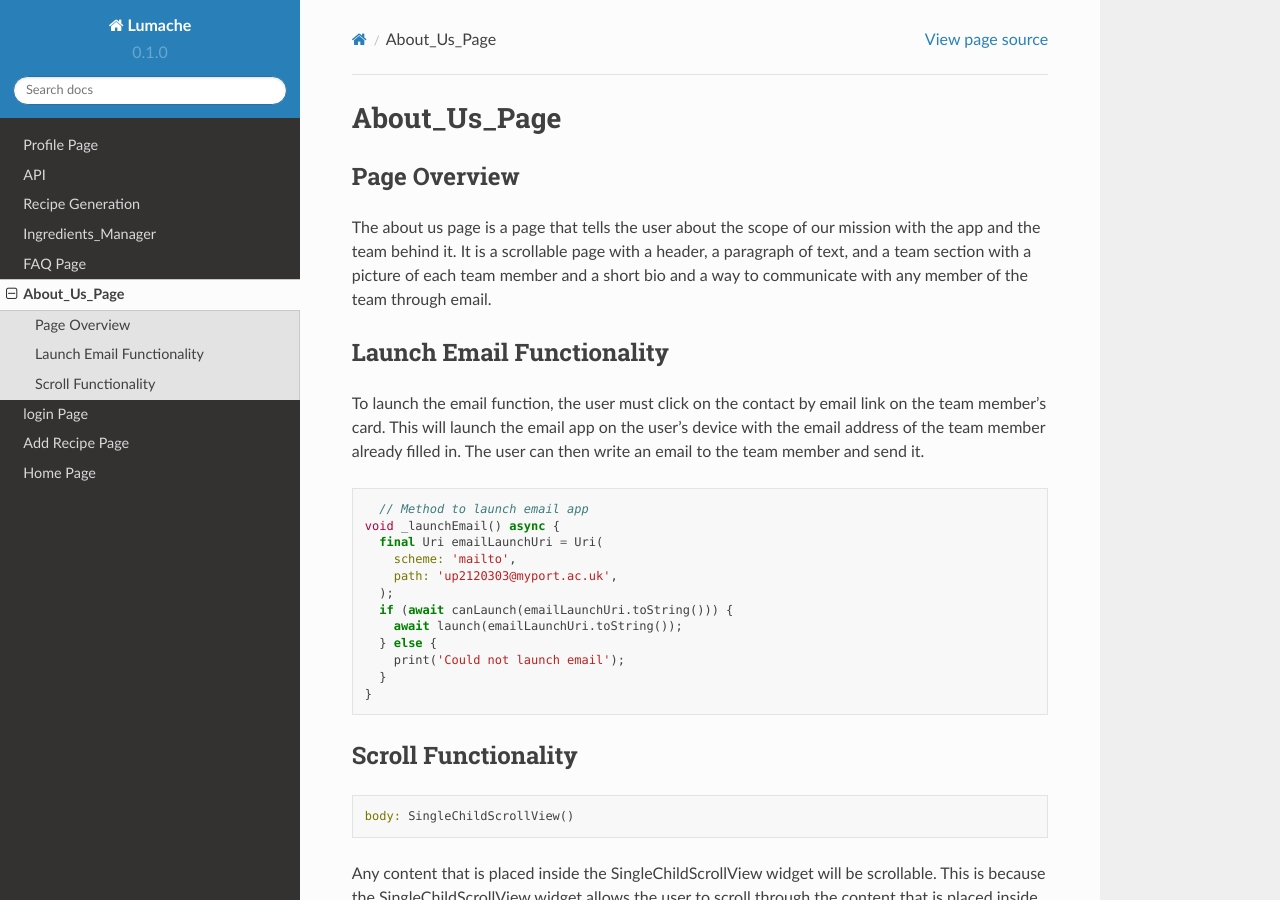
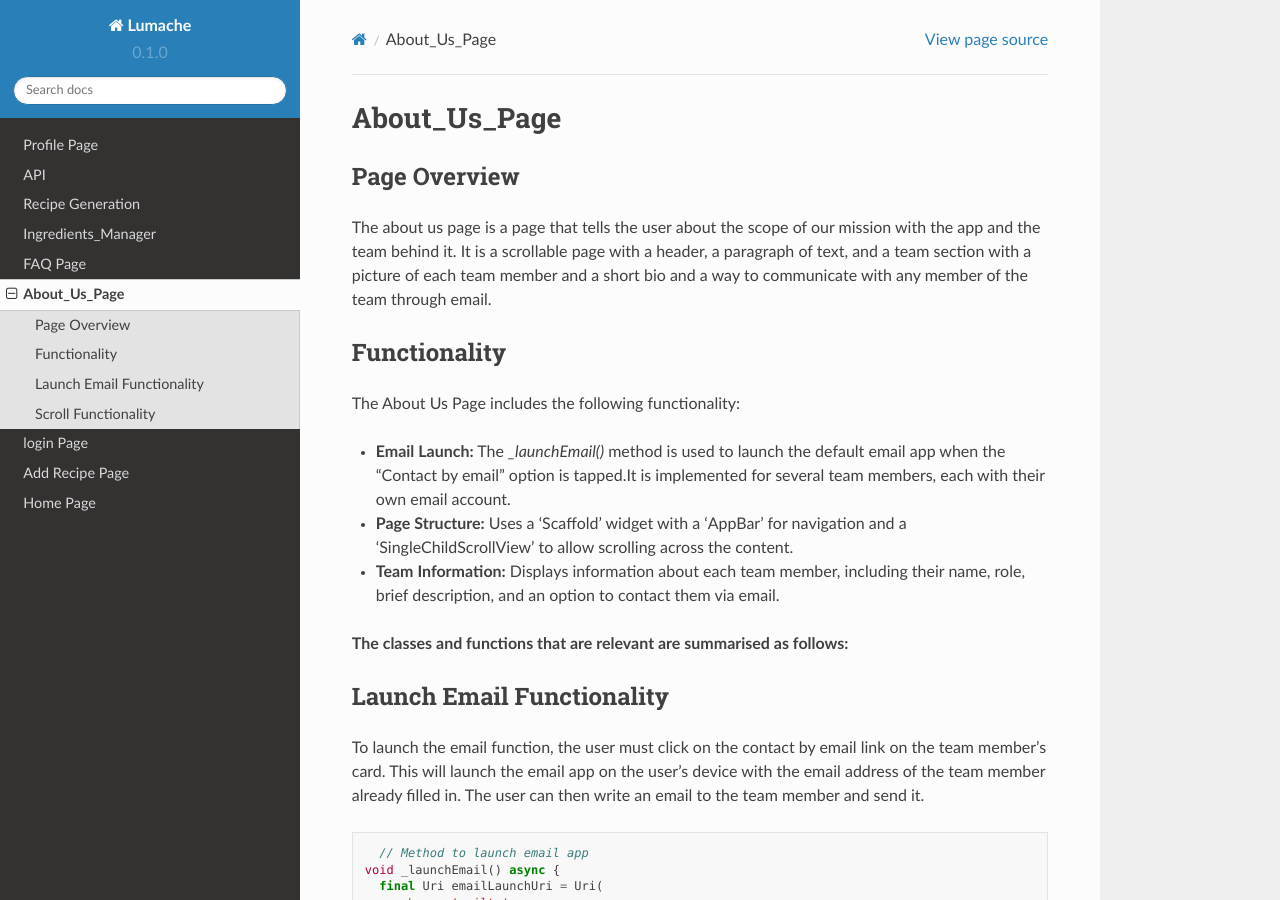
Before and after one commit to RhysRoo/SDRecipie_docs, a Sphinx documentation site: the page built from docs/source/About_Us_Page.rst, in a window 1280 px wide and 900 px high. Built offline with Sphinx 7.4.7 and the Read the Docs theme 2.0.0, drawn with Linux system fonts in a browser that asks for light colours; pages that are not in the unit, such as notebooks, are missing from menus.

Commit message:
Update About_Us_Page.rst

```diff
--- a/docs/source/About_Us_Page.rst
+++ b/docs/source/About_Us_Page.rst
@@ -5,6 +5,17 @@ Page Overview
 -------------
 
 The about us page is a page that tells the user about the scope of our mission with the app and the team behind it. It is a scrollable page with a header, a paragraph of text, and a team section with a picture of each team member and a short bio and a way to communicate with any member of the team through email.
+
+Functionality
+-------------
+
+The About Us Page includes the following functionality:
+
+- **Email Launch:** The `_launchEmail()` method is used to launch the default email app when the "Contact by email" option is tapped.It is implemented for several team members, each with their own email account.
+- **Page Structure:** Uses a 'Scaffold' widget with a 'AppBar' for navigation and a 'SingleChildScrollView' to allow scrolling across the content.
+- **Team Information:** Displays information about each team member, including their name, role, brief description, and an option to contact them via email.
+
+**The classes and functions that are relevant are summarised as follows:**
 
 Launch Email Functionality
 ---------------------
```
